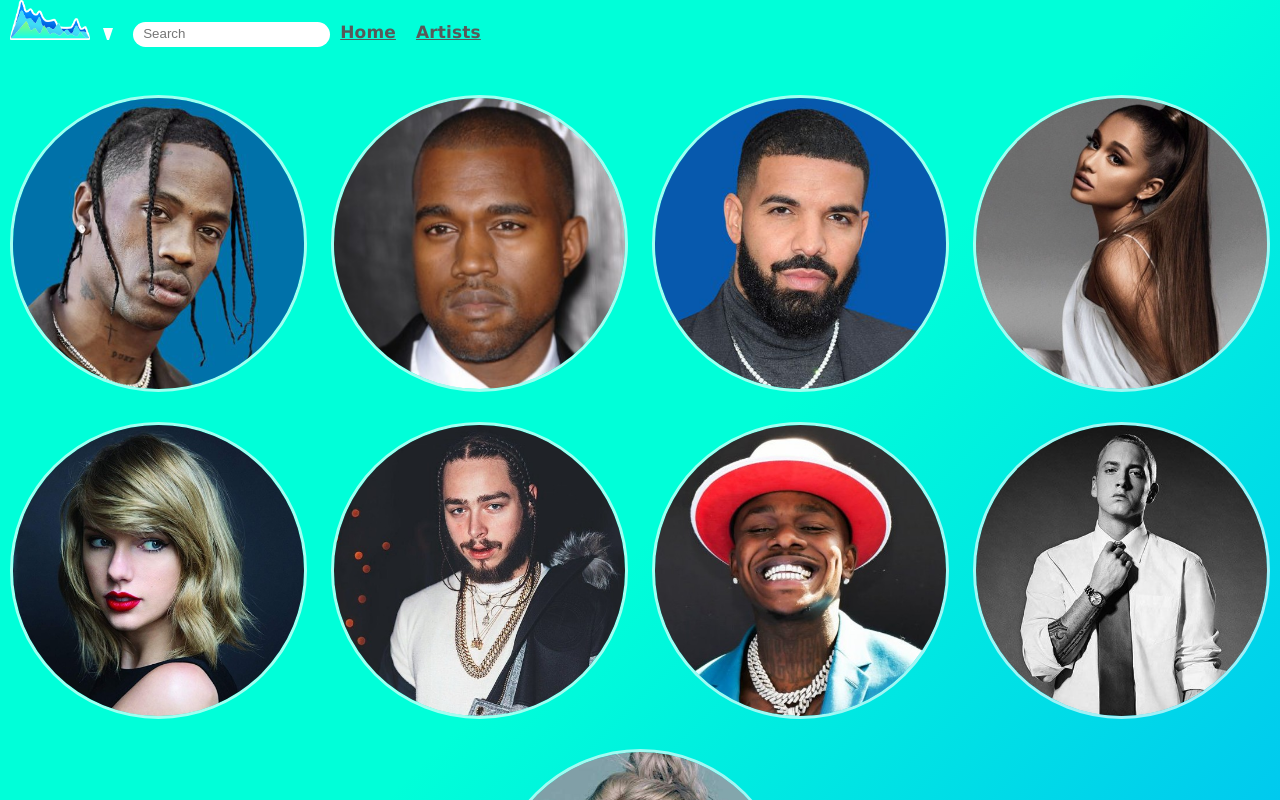
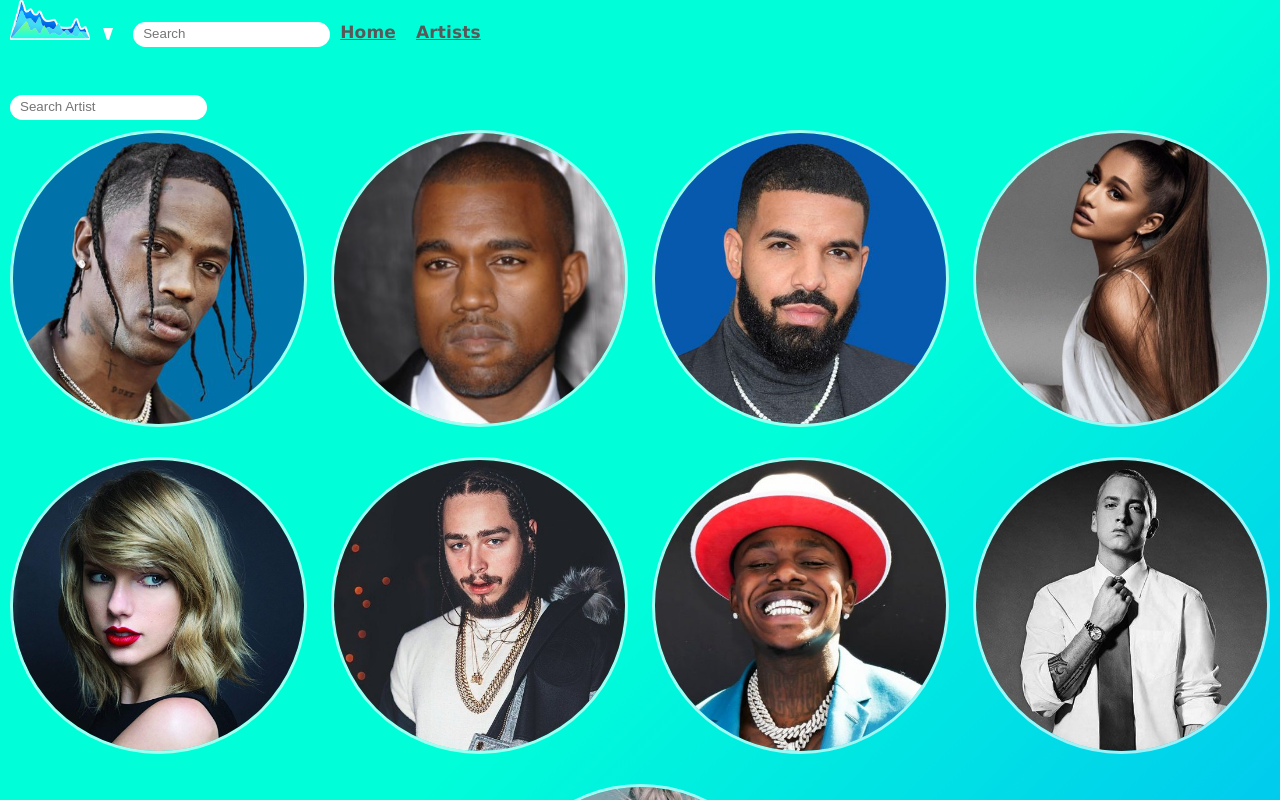
Before and after one commit to chisha1/vibar-react, a Next.js app: page /artists in a window 1280 px wide. Shown: the top 800 px of the page. Built offline with nearby package versions, Linux system fonts and the light colour scheme.

Commit message:
Implemented Search Functionality for Artists, minor code changes and clean up

```diff
--- a/src/components/ArtistImage/ArtistImage.js
+++ b/src/components/ArtistImage/ArtistImage.js
@@ -1,5 +1,6 @@
 import React from 'react';
-import styled from 'styled-components'
+import styled from 'styled-components';
+import Link from 'next/link';
 import { SimpleImg } from 'react-simple-img';
 
 const ArtistImageElement = styled.img`
@@ -13,7 +14,7 @@ const ArtistImageElement = styled.img`
     }
 `
 
-function ArtistImage({ id }) {
+function ArtistImage({ id, name }) {
     return (
         //<SimpleImg
         //    src={`/artists/artist-${id}.jpg`}
@@ -22,7 +23,12 @@ function ArtistImage({ id }) {
         //    //data-isfollowing= { isFollowing? 'true': 'false' }
         ///>
 
-        <ArtistImageElement src={`/artists/artist-${id}.jpg`} />
+
+        <Link href={`/artist?artistId=${id}&name=${name}`}>
+            <a>
+                <ArtistImageElement src={`/artists/artist-${id}.jpg`} />
+            </a>
+        </Link>
     )
 }
 
--- /dev/null
+++ b/src/components/ArtistSearchBar/ArtistSearchBar.js
@@ -0,0 +1,26 @@
+import React from 'react';
+import styled from 'styled-components';
+
+const SearchBarElement = styled.input`
+    border-radius: 13px;
+    border: none;
+    padding: 0 10px 2px 10px;
+    height: 25px;
+    :focus {
+        outline: none;
+    }
+`
+
+const ArtistSearchBar = ({ searchQuery, setSearchQuery }) => (
+    <div>
+        <SearchBarElement
+            id="search-field"
+            placeholder="Search Artist"
+            type="text"
+            value={searchQuery}
+            onChange={(e) => setSearchQuery(e.target.value)}
+        />
+    </div>
+)
+
+export default ArtistSearchBar;
--- a/src/components/Artists/Artists.js
+++ b/src/components/Artists/Artists.js
@@ -1,17 +1,11 @@
-import React from 'react';
+import React, { useState } from 'react';
 import Link from 'next/link';
 import styled from 'styled-components'
 import Grid from '@material-ui/core/Grid';
 import Paper from '@material-ui/core/Paper';
+import ArtistImage from '../ArtistImage/ArtistImage';
 import { makeStyles } from '@material-ui/core/styles';
-import ArtistImage from '../ArtistImage/ArtistImage';
-
-const LogoSrc = `/artists/artist-1.jpg`;
-const Logo = styled.img`
-    width: 30px;
-    height: 30px;
-    margin: 15px;
-`;
+import ArtistSearchBar from '../ArtistSearchBar/ArtistSearchBar';
 
 const useStyles = makeStyles((theme) => ({
     root: {
@@ -91,21 +85,29 @@ const Artists = () => {
         },
     ];
     const classes = useStyles();
+    const [searchQuery, setSearchQuery] = useState('');
 
     return (
         <div>
-
-            <div className={classes.root}>
+            <ArtistSearchBar searchQuery={searchQuery} setSearchQuery={setSearchQuery} />
+            <div className={classes.root} style={{ marginTop: '10px' }}>
                 <Grid container spacing={3}
                     direction="row"
                     justify="space-evenly"
                     alignItems="center"
                 >
 
-                    {artists.map(({ id, name, isFollowing }) => (
-                        <Grid item xs={6} sm={3} key={`${id}`}>
+                    {artists
+                        .filter((artist) => {
+                            const targetString = `${artist.name}`.toLowerCase();
+                            return searchQuery.length === 0
+                                ? true
+                                : targetString.includes(searchQuery.toLowerCase());
+                        })
+                        .map((artist) => (
+                        <Grid item xs={6} sm={3} key={artist.id}>
                             <div className="item">
-                                <Artist artistId={`${id}`} name={`${name}`} isFollowing={`${isFollowing}`}/>
+                                <ArtistImage {...artist}/>
                             </div>
                         </Grid>
                     ))}
@@ -115,9 +117,4 @@ const Artists = () => {
     );
 };
 
-function Artist(props) {
-    return <div>
-        <Link href={`/artist?artistId=${props.artistId}&name=${props.name}`}><a><ArtistImage id={`${props.artistId}`} /></a></Link>
-    </div>
-}
 export default Artists;
```
